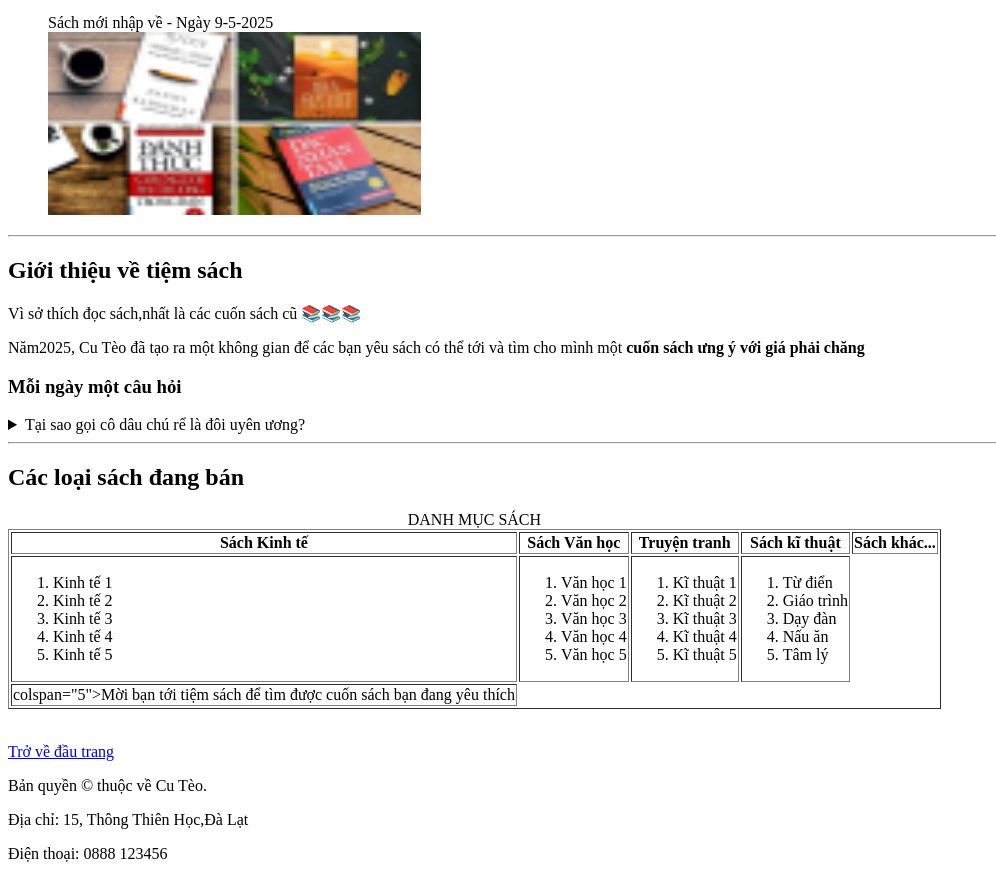
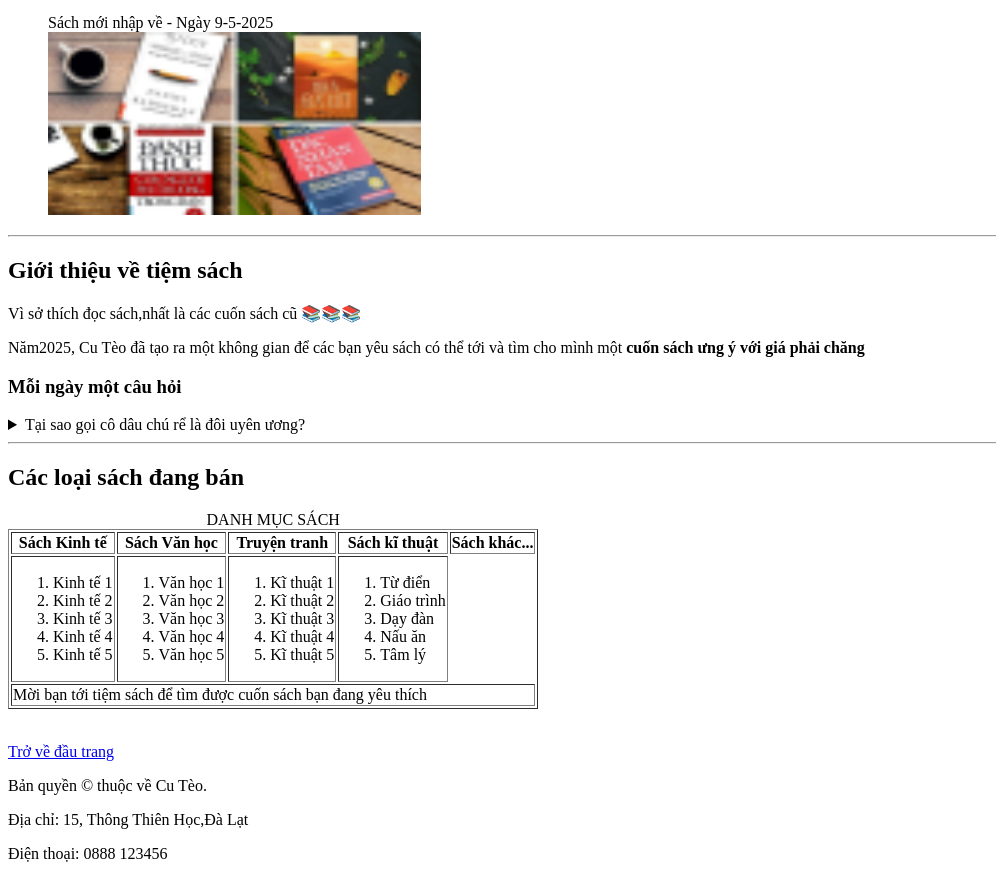
Before and after one commit to vathuan22/ThietKeWeb, a plain HTML site: page Bai10_TKWeb/index.html in a window 1280 px wide. Shown: the part 159-1035 px from the top of the page, without its empty margins (0-996 px from the left). Drawn offline with Linux system fonts and the light colour scheme; grey boxes are pictures that could not be loaded.

Commit message:
Update readme

```diff
--- a/Bai10_TKWeb/index.html
+++ b/Bai10_TKWeb/index.html
@@ -109,7 +109,7 @@
                     </tbody>
                     <tfoot>
                         <tr>
-                            <td> colspan="5">Mời bạn tới tiệm sách để tìm được cuốn sách bạn đang yêu thích</td>
+                            <td colspan="5">Mời bạn tới tiệm sách để tìm được cuốn sách bạn đang yêu thích</td>
                         </tr>
                     </tfoot>
                 </table>
```
Also changed, not shown: Bai10_TKWeb/image-1.png (added), 1 other file.
